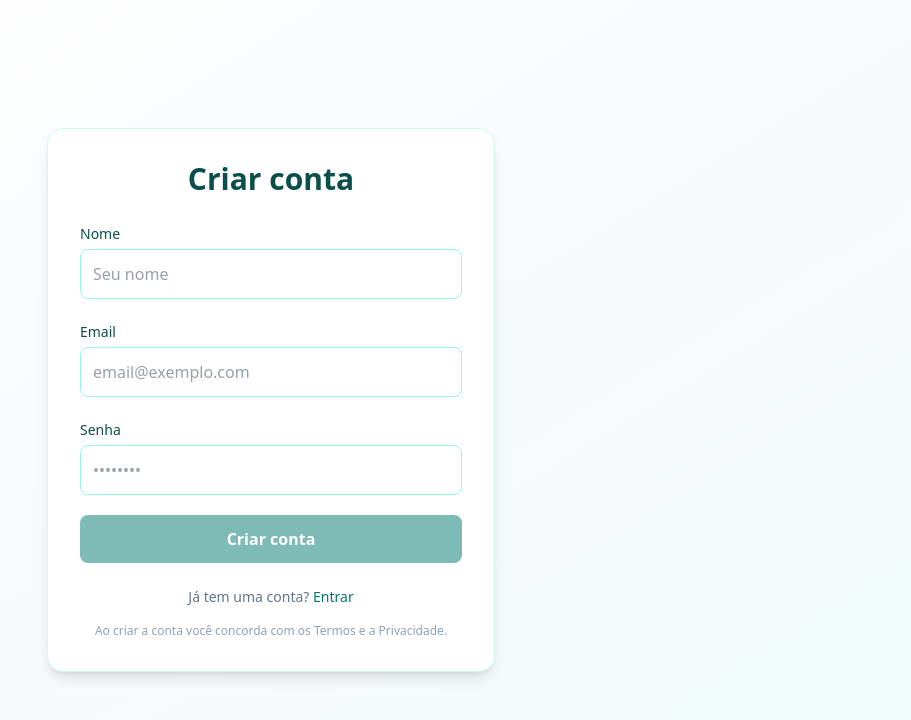
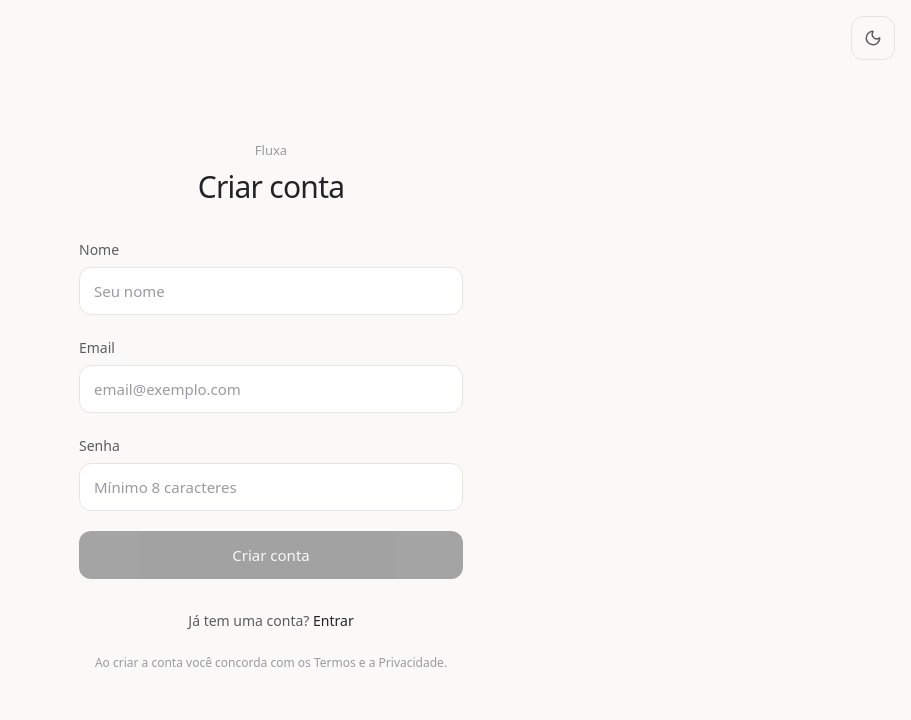
Before and after one commit to Lucasddr/Fluxa, a Next.js app in the folder frontend/: page /register in a window 1280 px wide. Shown: the top 720 px of the page, without its empty margins (369-1280 px from the left). Built offline with nearby package versions, Linux system fonts and the light colour scheme; no server answers.

Commit message:
feat(frontend): auth pages in Quiet Ledger style
Login/registro: mesma logica e estados, pele nova (papel, tinta grafite, hairlines, tipografia leve), toggle de tema, autocomplete, labels com htmlFor, min-h 48px. Screenshots 1440/390 verificados.

```diff
--- a/frontend/app/login/page.tsx
+++ b/frontend/app/login/page.tsx
@@ -4,6 +4,7 @@ import { useEffect, useState, type FormEvent } from "react";
 import Link from "next/link";
 import { useRouter } from "next/navigation";
 import { login, me } from "@/services/auth";
+import ThemeToggle from "@/app/components/ui/ThemeToggle";
 
 export default function LoginPage() {
   const router = useRouter();
@@ -86,104 +87,111 @@ export default function LoginPage() {
     }
   }
 
+  const inputClass = (invalid: boolean) =>
+    `w-full mt-1.5 px-3.5 min-h-[48px] rounded-[var(--radius)] border bg-surface text-ink text-[15px] transition-colors duration-[var(--dur-fast)] focus:outline-none focus:border-ink-3 placeholder:text-ink-3 ${
+      invalid ? "border-negative" : "border-line"
+    }`;
+
   return (
-    <div className="min-h-screen flex items-center justify-center bg-linear-to-br from-white via-slate-50 to-teal-50">
-      <div className="w-full max-w-md bg-white border border-teal-100 rounded-2xl p-8 shadow-lg">
+    <div className="min-h-dvh flex flex-col bg-paper text-ink">
+      <div className="flex justify-end p-4">
+        <ThemeToggle />
+      </div>
 
-        <h1 className="text-3xl font-bold text-teal-900 text-center mb-6">
-          Login
+      <div className="flex-1 flex items-center justify-center px-4 pb-16">
+        <div className="w-full max-w-sm">
+          <p className="text-center text-[13px] text-ink-3 mb-2">
+            Fluxa
+          </p>
+
+          <h1 className="text-center text-3xl font-light tracking-tight mb-8">
+            Entrar
           </h1>
 
-        {/* erro geral */}
           {errorMessage && (
-          <div className="mb-4 p-3 rounded-lg bg-red-50 text-red-600 text-sm border border-red-200">
+            <div
+              role="alert"
+              className="mb-5 px-4 py-3 rounded-[var(--radius)] border border-negative/40 text-negative text-sm"
+            >
               {errorMessage}
             </div>
           )}
 
-        <form onSubmit={handleLogin} className="space-y-5">
-
-          {/* EMAIL */}
+          <form onSubmit={handleLogin} className="flex flex-col gap-5" noValidate>
             <div>
-            <label className="text-sm font-medium text-teal-900">
+              <label htmlFor="login-email" className="text-sm text-ink-2">
                 Email
               </label>
 
               <input
+                id="login-email"
                 type="email"
+                autoComplete="email"
                 value={email}
                 placeholder="email@exemplo.com"
                 onChange={(e) => setEmail(e.target.value)}
                 onBlur={() => markTouched("email")}
-              className={`w-full mt-1 p-3 rounded-lg border bg-white text-slate-700
-                focus:outline-none focus:ring-2 transition
-                ${
-                  emailError
-                    ? "border-red-500 focus:ring-red-300"
-                    : "border-teal-200 focus:ring-teal-400"
-                }
-              `}
+                aria-invalid={emailError}
+                className={inputClass(emailError)}
               />
 
               {emailError && (
-              <p className="text-xs text-red-500 mt-1">
-                email inválido
+                <p className="text-xs text-negative mt-1.5">
+                  Email inválido
                 </p>
               )}
             </div>
 
-          {/* SENHA */}
             <div>
-            <label className="text-sm font-medium text-teal-900">
+              <label htmlFor="login-password" className="text-sm text-ink-2">
                 Senha
               </label>
 
               <input
+                id="login-password"
                 type="password"
+                autoComplete="current-password"
                 value={password}
                 placeholder="••••••••"
                 onChange={(e) => setPassword(e.target.value)}
                 onBlur={() => markTouched("password")}
-              className={`w-full mt-1 p-3 rounded-lg border bg-white text-slate-700
-                focus:outline-none focus:ring-2 transition
-                ${
-                  passwordError
-                    ? "border-red-500 focus:ring-red-300"
-                    : "border-teal-200 focus:ring-teal-400"
-                }
-              `}
+                aria-invalid={passwordError}
+                className={inputClass(passwordError)}
               />
 
               {passwordError && (
-              <p className="text-xs text-red-500 mt-1">
-                a senha deve ter pelo menos 8 caracteres
+                <p className="text-xs text-negative mt-1.5">
+                  A senha deve ter pelo menos 8 caracteres
                 </p>
               )}
             </div>
 
-          {/* BUTTON */}
             <button
               type="submit"
               disabled={!formValid || loading}
-            className="w-full p-3 rounded-lg font-semibold text-white
-                      bg-teal-700 hover:bg-teal-800 transition
-                        disabled:opacity-50 disabled:cursor-not-allowed"
+              className="w-full min-h-[48px] rounded-[var(--radius)] font-medium text-[15px] text-accent-ink bg-accent transition-opacity duration-[var(--dur-fast)] disabled:opacity-40"
             >
               {loading ? "Entrando..." : "Entrar"}
             </button>
 
-          <p className="text-center">
+            <p className="text-center text-sm">
               <Link
                 href="/forgot-password"
-              className="text-sm font-medium text-teal-700 hover:underline"
+                className="text-ink-2 hover:text-ink transition-colors"
               >
                 Esqueci minha senha
               </Link>
             </p>
-
           </form>
 
-        <p className="mt-6 text-center text-xs text-slate-400">
+          <p className="mt-8 text-center text-sm text-ink-2">
+            Novo por aqui?{" "}
+            <Link href="/register" className="text-ink font-medium hover:underline">
+              Criar conta
+            </Link>
+          </p>
+
+          <p className="mt-6 text-center text-xs text-ink-3">
             <Link href="/privacy" className="hover:underline">
               Privacidade
             </Link>
@@ -194,5 +202,6 @@ export default function LoginPage() {
           </p>
         </div>
       </div>
+    </div>
   );
 }
--- a/frontend/app/register/page.tsx
+++ b/frontend/app/register/page.tsx
@@ -4,6 +4,7 @@ import { useState, type FormEvent } from "react";
 import Link from "next/link";
 import { useRouter } from "next/navigation";
 import { register } from "@/services/auth";
+import ThemeToggle from "@/app/components/ui/ThemeToggle";
 
 export default function RegisterPage() {
   const router = useRouter();
@@ -61,7 +62,7 @@ export default function RegisterPage() {
         password: password.trim(),
       });
 
-      // 🔥 leitura segura da resposta
+      // leitura segura da resposta
       const text = await res.text();
 
       let data = null;
@@ -96,138 +97,135 @@ export default function RegisterPage() {
     }
   }
 
+  const inputClass = (invalid: boolean) =>
+    `w-full mt-1.5 px-3.5 min-h-[48px] rounded-[var(--radius)] border bg-surface text-ink text-[15px] transition-colors duration-[var(--dur-fast)] focus:outline-none focus:border-ink-3 placeholder:text-ink-3 ${
+      invalid ? "border-negative" : "border-line"
+    }`;
+
   return (
-    <div className="min-h-screen flex items-center justify-center bg-linear-to-br from-white via-slate-50 to-teal-50">
-      <div className="w-full max-w-md bg-white border border-teal-100 rounded-2xl p-8 shadow-lg">
+    <div className="min-h-dvh flex flex-col bg-paper text-ink">
+      <div className="flex justify-end p-4">
+        <ThemeToggle />
+      </div>
 
-        <h1 className="text-3xl font-bold text-teal-900 text-center mb-6">
+      <div className="flex-1 flex items-center justify-center px-4 pb-16">
+        <div className="w-full max-w-sm">
+          <p className="text-center text-[13px] text-ink-3 mb-2">
+            Fluxa
+          </p>
+
+          <h1 className="text-center text-3xl font-light tracking-tight mb-8">
             Criar conta
           </h1>
 
-        {/* ✅ SUCESSO */}
           {success && (
-          <div className="mb-4 p-3 rounded-lg bg-green-50 text-green-600 text-sm border border-green-200">
+            <div
+              role="status"
+              className="mb-5 px-4 py-3 rounded-[var(--radius)] border border-positive/40 text-positive text-sm"
+            >
               Conta criada com sucesso! Redirecionando...
             </div>
           )}
 
-        {/* ❌ ERRO */}
           {errorMessage && (
-          <div className="mb-4 p-3 rounded-lg bg-red-50 text-red-600 text-sm border border-red-200">
+            <div
+              role="alert"
+              className="mb-5 px-4 py-3 rounded-[var(--radius)] border border-negative/40 text-negative text-sm"
+            >
               {errorMessage}
             </div>
           )}
 
-        <form onSubmit={handleRegister} className="space-y-5">
-
-          {/* NOME */}
+          <form onSubmit={handleRegister} className="flex flex-col gap-5" noValidate>
             <div>
-            <label className="text-sm font-medium text-teal-900">
+              <label htmlFor="register-name" className="text-sm text-ink-2">
                 Nome
               </label>
 
               <input
+                id="register-name"
                 type="text"
+                autoComplete="name"
                 value={name}
                 placeholder="Seu nome"
                 onChange={(e) => setName(e.target.value)}
                 onBlur={() => markTouched("name")}
-              className={`w-full mt-1 p-3 rounded-lg border bg-white text-slate-700
-                focus:outline-none focus:ring-2 transition
-                ${
-                  nameError
-                    ? "border-red-500 focus:ring-red-300"
-                    : "border-teal-200 focus:ring-teal-400"
-                }
-              `}
+                aria-invalid={nameError}
+                className={inputClass(nameError)}
               />
 
               {nameError && (
-              <p className="text-xs text-red-500 mt-1">
-                nome muito curto
+                <p className="text-xs text-negative mt-1.5">
+                  Nome muito curto
                 </p>
               )}
             </div>
 
-          {/* EMAIL */}
             <div>
-            <label className="text-sm font-medium text-teal-900">
+              <label htmlFor="register-email" className="text-sm text-ink-2">
                 Email
               </label>
 
               <input
+                id="register-email"
                 type="email"
+                autoComplete="email"
                 value={email}
                 placeholder="email@exemplo.com"
                 onChange={(e) => setEmail(e.target.value)}
                 onBlur={() => markTouched("email")}
-              className={`w-full mt-1 p-3 rounded-lg border bg-white text-slate-700
-                focus:outline-none focus:ring-2 transition
-                ${
-                  emailError
-                    ? "border-red-500 focus:ring-red-300"
-                    : "border-teal-200 focus:ring-teal-400"
-                }
-              `}
+                aria-invalid={emailError}
+                className={inputClass(emailError)}
               />
 
               {emailError && (
-              <p className="text-xs text-red-500 mt-1">
-                email inválido
+                <p className="text-xs text-negative mt-1.5">
+                  Email inválido
                 </p>
               )}
             </div>
 
-          {/* SENHA */}
             <div>
-            <label className="text-sm font-medium text-teal-900">
+              <label htmlFor="register-password" className="text-sm text-ink-2">
                 Senha
               </label>
 
               <input
+                id="register-password"
                 type="password"
+                autoComplete="new-password"
                 value={password}
-              placeholder="••••••••"
+                placeholder="Mínimo 8 caracteres"
                 onChange={(e) => setPassword(e.target.value)}
                 onBlur={() => markTouched("password")}
-              className={`w-full mt-1 p-3 rounded-lg border bg-white text-slate-700
-                focus:outline-none focus:ring-2 transition
-                ${
-                  passwordError
-                    ? "border-red-500 focus:ring-red-300"
-                    : "border-teal-200 focus:ring-teal-400"
-                }
-              `}
+                aria-invalid={passwordError}
+                className={inputClass(passwordError)}
               />
 
               {passwordError && (
-              <p className="text-xs text-red-500 mt-1">
-                a senha deve ter pelo menos 8 caracteres
+                <p className="text-xs text-negative mt-1.5">
+                  A senha deve ter pelo menos 8 caracteres
                 </p>
               )}
             </div>
 
-          {/* BUTTON */}
             <button
               type="submit"
               disabled={!formValid || loading || success}
-            className="w-full p-3 rounded-lg font-semibold text-white
-                      bg-teal-700 hover:bg-teal-800 transition
-                      disabled:opacity-50 disabled:cursor-not-allowed"
+              className="w-full min-h-[48px] rounded-[var(--radius)] font-medium text-[15px] text-accent-ink bg-accent transition-opacity duration-[var(--dur-fast)] disabled:opacity-40"
             >
               {loading ? "Criando conta..." : "Criar conta"}
             </button>
-
           </form>
 
-        <p className="mt-6 text-center text-sm text-slate-500">
+          <p className="mt-8 text-center text-sm text-ink-2">
             Já tem uma conta?{" "}
-          <Link href="/login" className="text-teal-700 font-medium hover:underline">
+            <Link href="/login" className="text-ink font-medium hover:underline">
               Entrar
             </Link>
           </p>
 
-        <p className="mt-4 text-center text-xs text-slate-400">
+          <p className="mt-6 text-center text-xs text-ink-3">
             Ao criar a conta você concorda com os{" "}
             <Link href="/terms" className="hover:underline">
               Termos
@@ -238,7 +236,7 @@ export default function RegisterPage() {
             </Link>
             .
           </p>
-
+        </div>
       </div>
     </div>
   );
```
Lines whose indentation alone changed are shown as unchanged.
